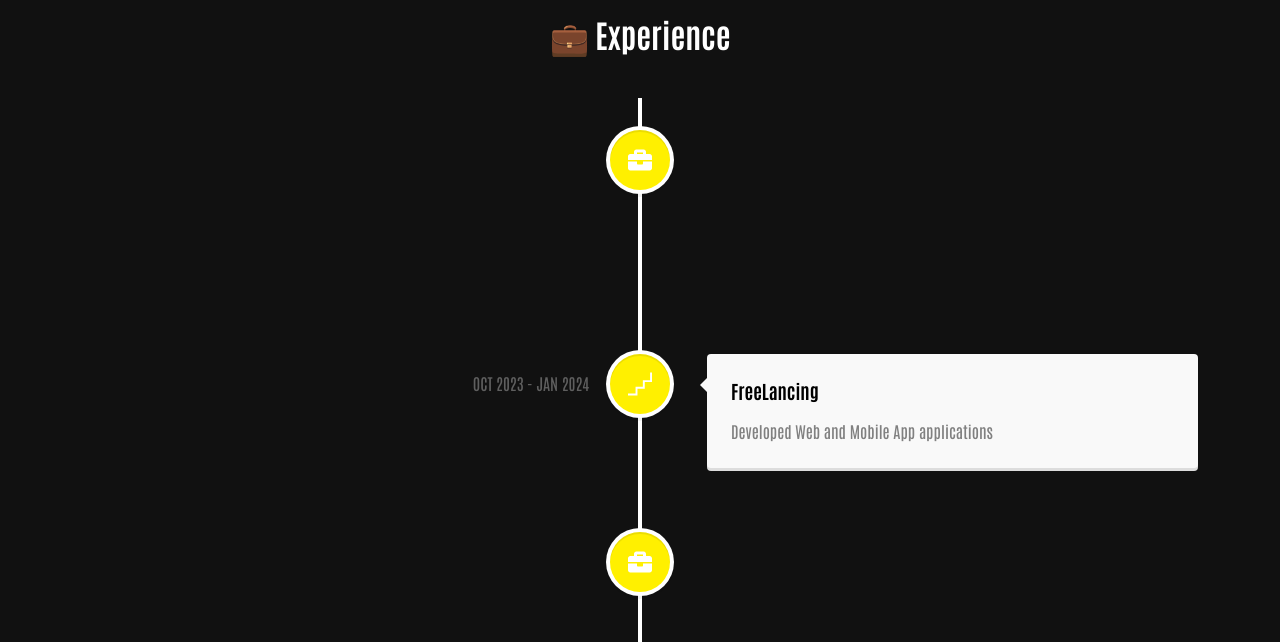
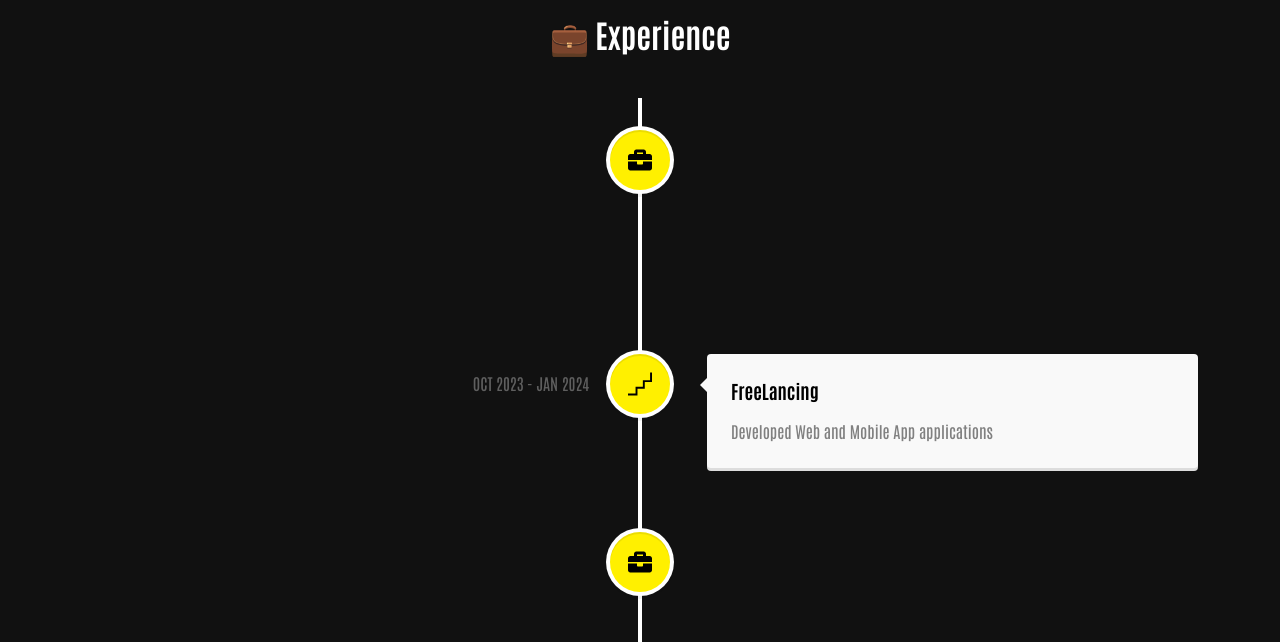
Before and after one commit to Pradeep-848/Portfolio, a React (Vite) app: page /experience in a window 1280 px wide. Shown: the part 1540-2182 px from the top of the page. Built offline with nearby package versions, Linux system fonts and the light colour scheme.

Commit message:
Update Experience.jsx

```diff
--- a/src/pages/Experience.jsx
+++ b/src/pages/Experience.jsx
@@ -41,7 +41,7 @@ function Experience() {
             key={experience.id}
             date={experience.duration}
             icon={experience.icon}
-            iconStyle={{ background: '#fff000', color: '#fff' }} // Customize the icon color
+            iconStyle={{ background: '#fff000', color: 'black' }} // Customize the icon color
             contentStyle={{
               background: window.innerWidth < 768 ? 'white' : '#f9f9f9',
               color: window.innerWidth < 768 ? 'white' : 'grey',
```
